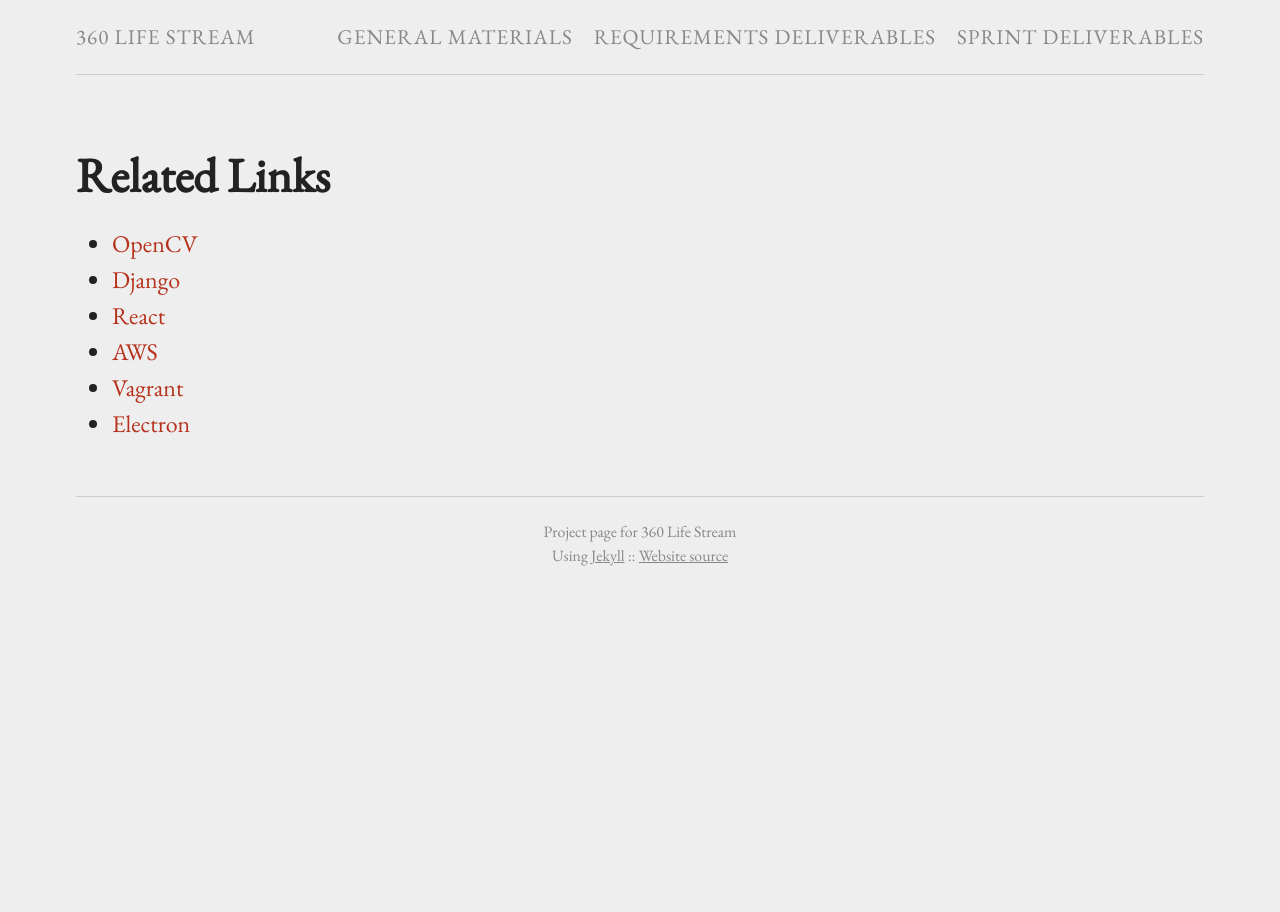
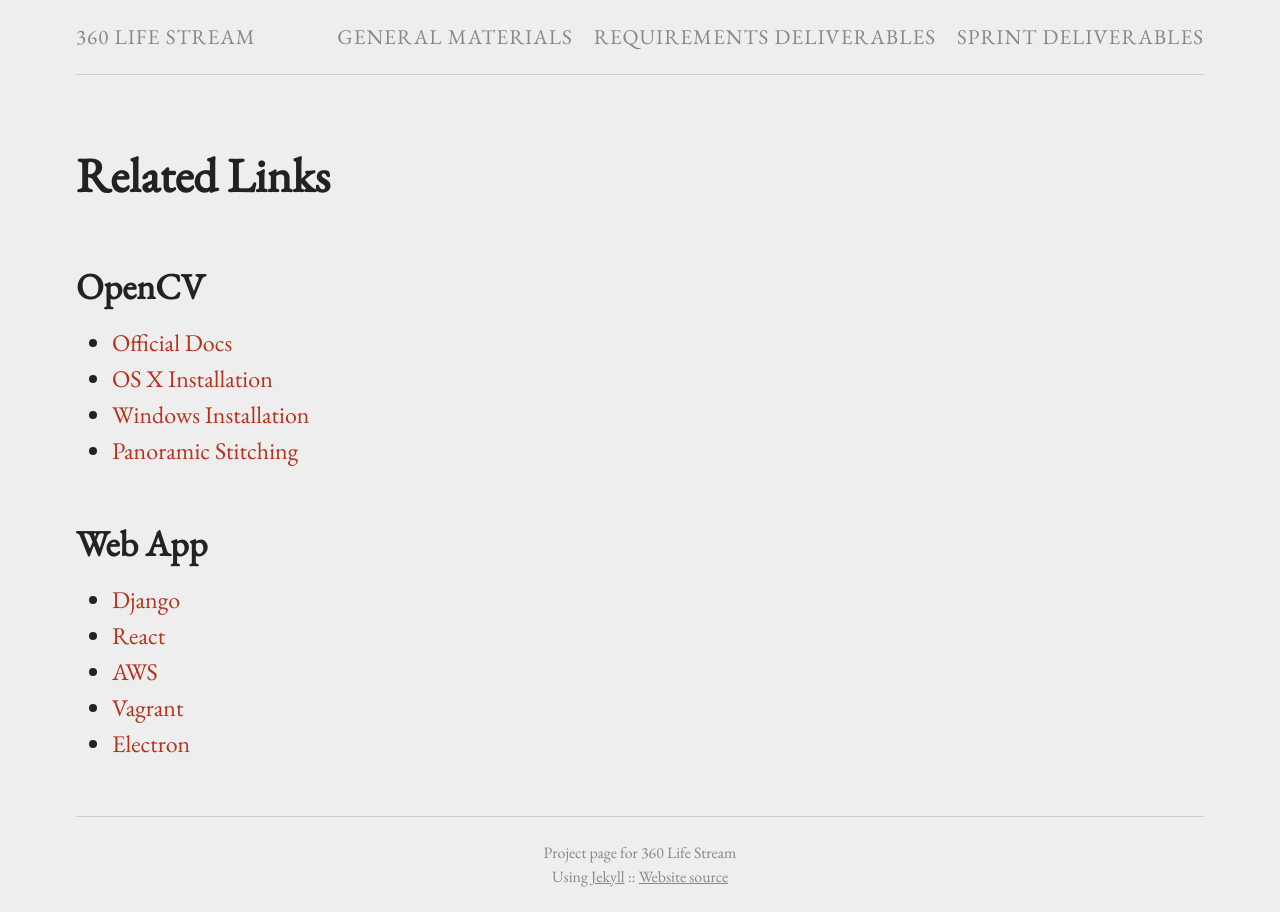
Before and after one commit to 360ls/360ls, a Jekyll site: the page built from _general/links.md, in a window 1280 px wide. Built offline with Jekyll 4.4.1, drawn with Linux system fonts in a browser that asks for light colours.

Commit message:
add links for OpenCV

```diff
--- a/_general/links.md
+++ b/_general/links.md
@@ -2,7 +2,14 @@
 layout: page
 title: Related Links
 ---
-- [OpenCV](http://docs.opencv.org/3.1.0/)
+## OpenCV
+- [Official Docs](http://docs.opencv.org/3.1.0/)
+- [OS X Installation](http://www.mobileway.net/2015/02/14/install-opencv-for-python-on-mac-os-x/)
+- [Windows Installation](http://docs.opencv.org/2.4/doc/tutorials/introduction/windows_install/windows_install.html)
+- [Panoramic Stitching](http://www.pyimagesearch.com/2016/01/11/opencv-panorama-stitching/)
+
+
+## Web App
 - [Django](https://docs.djangoproject.com/en/1.10/)
 - [React](https://facebook.github.io/react/index.html)
 - [AWS](https://aws.amazon.com/documentation/)
```
